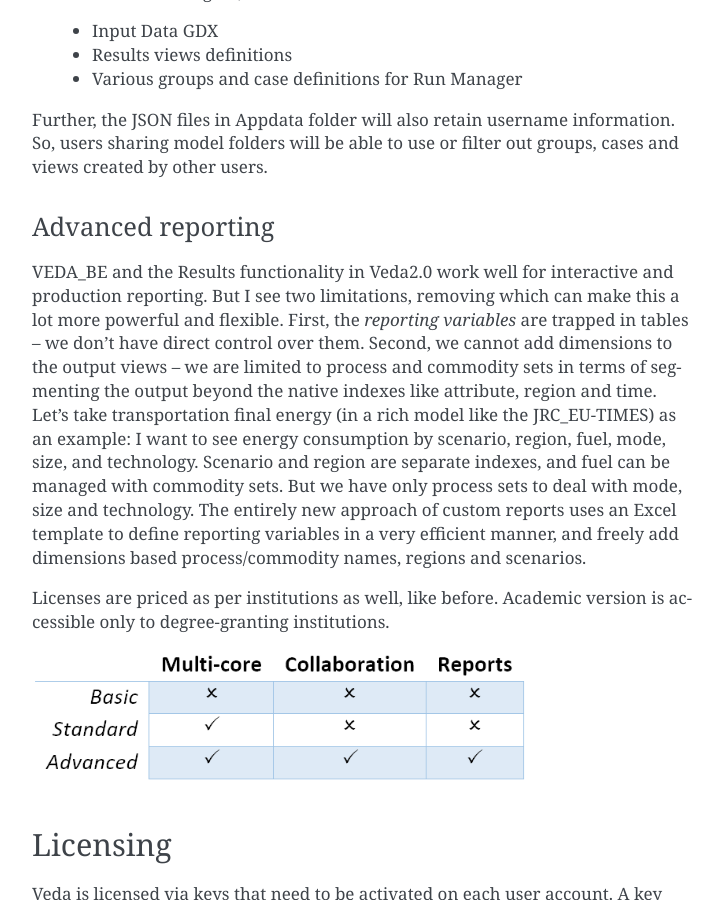
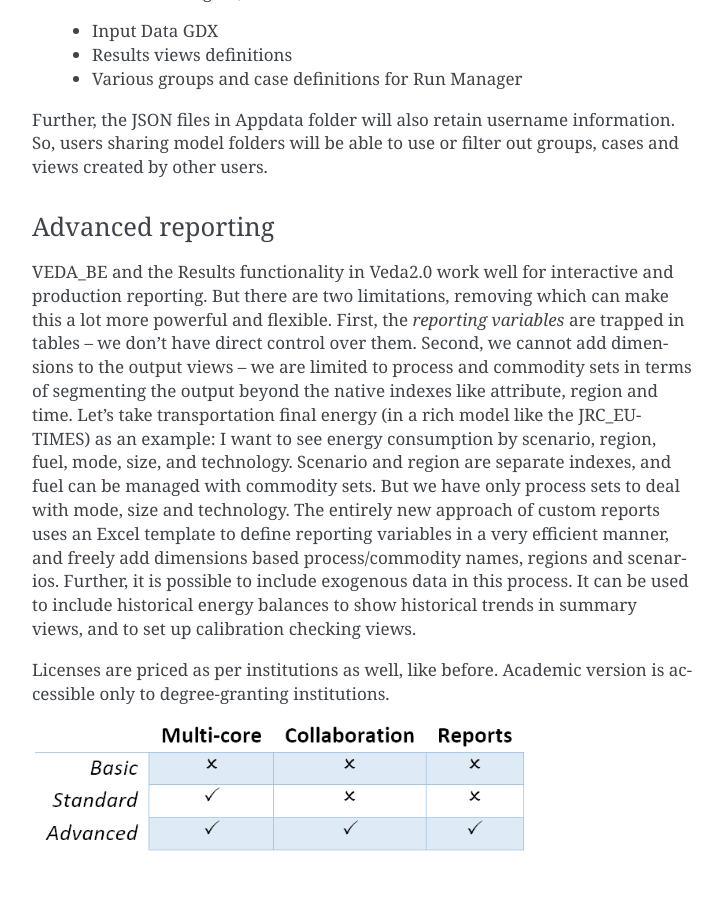
Before and after one commit to kanors-emr/Veda-documentation, a Sphinx documentation site: the page built from docs/source/pages/introduction.rst, in a window 1280 px wide and 900 px high, scrolled down 4480 px. Shown: the whole window, without its empty margins (388-1110 px from the left). Built offline with Sphinx 7.4.7, drawn with Linux system fonts in a browser that asks for light colours.

Commit message:
advanced reporting

```diff
--- a/docs/source/pages/introduction.rst
+++ b/docs/source/pages/introduction.rst
@@ -88,13 +88,14 @@
 
 Advanced reporting
 ^^^^^^^^^^^^^^^^^^
-VEDA_BE and the Results functionality in Veda2.0 work well for interactive and production reporting. But I see two limitations, removing which can make this a lot more powerful and flexible.
+VEDA_BE and the Results functionality in Veda2.0 work well for interactive and production reporting. But there are two limitations, removing which can make this a lot more powerful and flexible.
 First, the *reporting variables* are trapped in tables – we don’t have direct control over them.
 Second, we cannot add dimensions to the output views – we are limited to process and commodity sets in terms of segmenting the output beyond the native indexes like attribute, region and time.
 Let’s take transportation final energy (in a rich model like the JRC_EU-TIMES) as an example: I want to see energy consumption by scenario, region, fuel, mode, size, and technology.
 Scenario and region are separate indexes, and fuel can be managed with commodity sets. But we have only process sets to deal with mode, size and technology.
 The entirely new approach of custom reports uses an Excel template to define reporting variables in a very efficient manner, and freely add
-dimensions based process/commodity names, regions and scenarios.
+dimensions based process/commodity names, regions and scenarios. Further, it is possible to include exogenous data in this process. It can be used to include historical energy
+balances to show historical trends in summary views, and to set up calibration checking views.
 
 Licenses are priced as per institutions as well, like before. Academic version is accessible only to degree-granting institutions.
 
```
